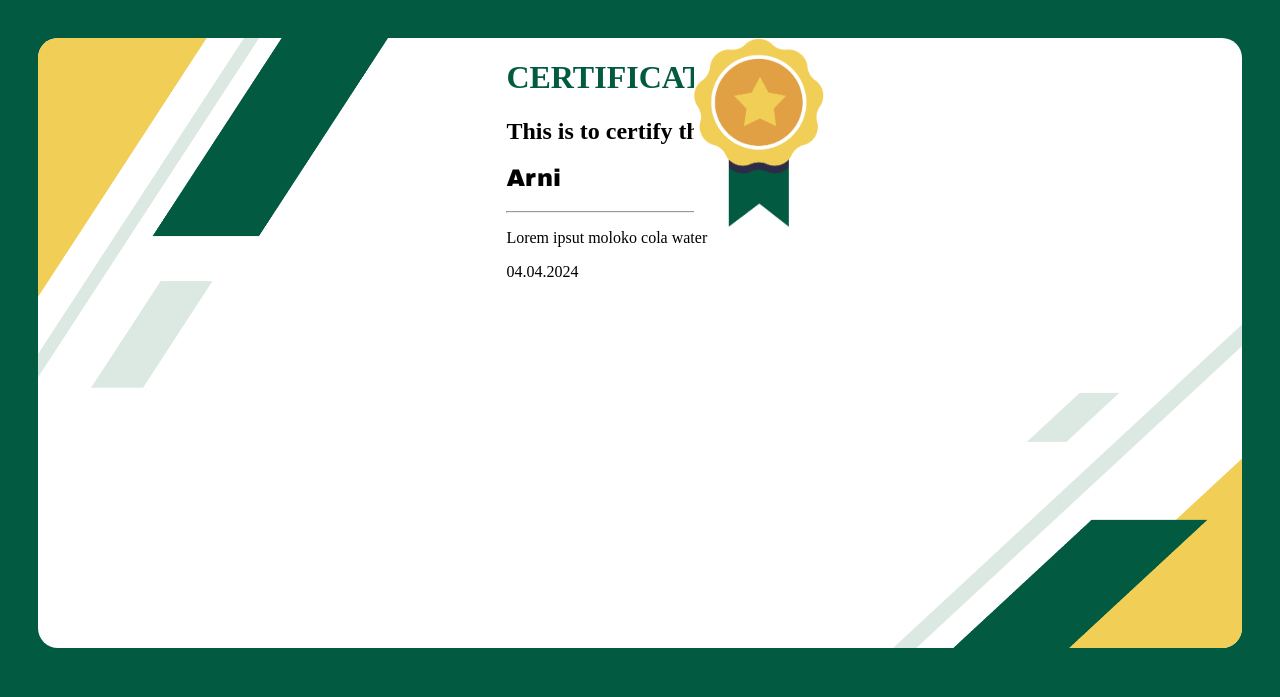
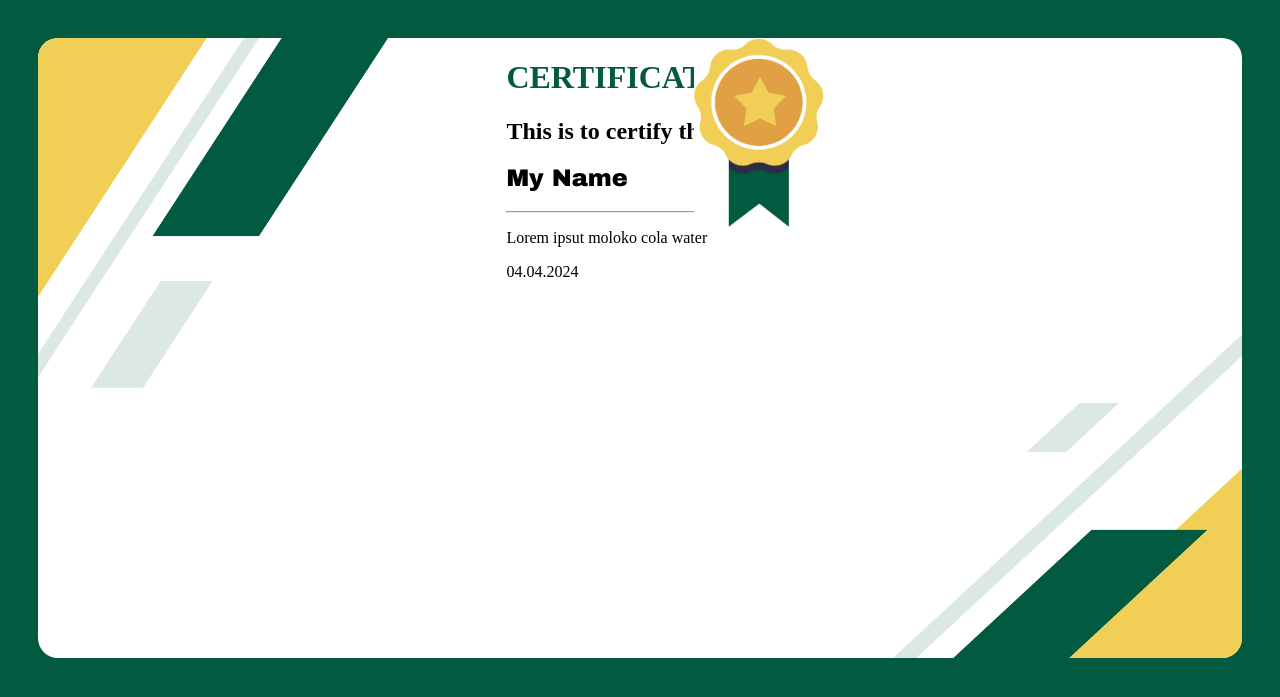
Before and after one commit to ArniNussupekov/FinLit, a Django app: page /certificate/my_page/ in a window 1280 px wide. Shown: the top 697 px of the page. Run offline with Django 4.2, Linux system fonts and the light colour scheme.

Commit message:
change view and safe point

```diff
--- a/certificate/static/style.css
+++ b/certificate/static/style.css
@@ -8,7 +8,7 @@ body{
     background-color: white;
     display: flex;
     border-radius: 20px;
-    height: 610px;
+    height: 620px;
     justify-content: space-between;
 }
 
@@ -22,7 +22,7 @@ body{
     height: 350px;
     width: 350px;
     border-bottom-right-radius: 20px;
-    margin-top: 260px;
+    margin-top: 270px;
 }
 
 .texts{
--- a/certificate/urls.py
+++ b/certificate/urls.py
@@ -1,6 +1,8 @@
-from django.urls import path
-from certificate.views import my_view
+from rest_framework.routers import DefaultRouter
 
-urlpatterns = [
-    path('my_page/', my_view, name='my_page'),
-]
+from certificate.views import CertificateViewSet
+
+
+router = DefaultRouter()
+router.register(r'', CertificateViewSet, basename='certificate')
+urlpatterns = router.urls
--- a/certificate/views.py
+++ b/certificate/views.py
@@ -1,6 +1,14 @@
 from django.shortcuts import render
+from django.db.models import Q
+
+from rest_framework import viewsets
+from rest_framework.decorators import action
+from rest_framework.response import Response
 
 
-def my_view(request):
-    name = "Arni"
-    return render(request, 'index.html', {'name': name})
+class CertificateViewSet(viewsets.ViewSet):
+   @action(detail=False, methods=['get'])
+   def my_page(self, request):
+       name = "My Name"
+
+       return render(request, 'index.html', {'name': name})
```
